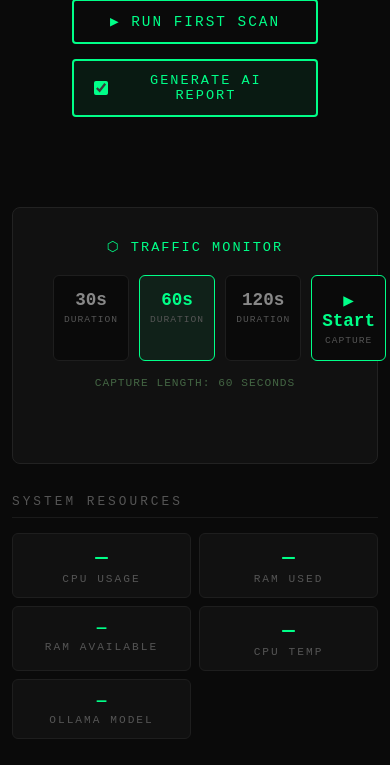
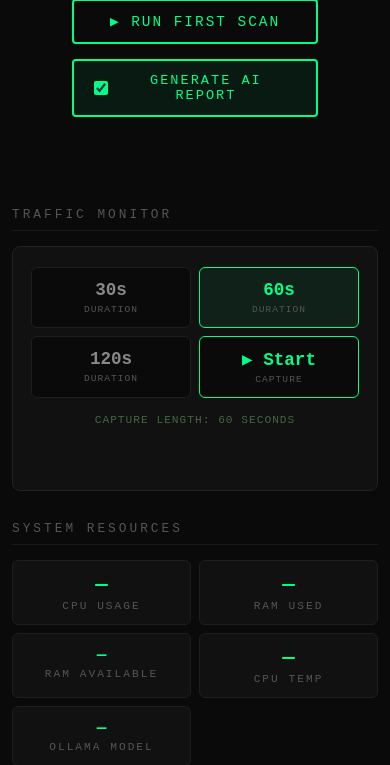
Before and after one commit to Jordan-Stubbs/Sentinel-Scanner, a Python web app: template templates/dashboard.html in a window 390 px wide. Shown: the part 236-1001 px from the top of the page. Before the commit the page ends 975 px from the top, so only its background shows below. Run offline with Jinja, Linux system fonts and the light colour scheme; the template is opened without the code that fills it, so the values that code supplies are empty.

Commit message:
Restyle Traffic Monitor Heading

```diff
--- a/templates/dashboard.html
+++ b/templates/dashboard.html
@@ -656,6 +656,11 @@
             .resource-grid { grid-template-columns: repeat(2, 1fr); gap: 8px; }
             .summary-tile { padding: 12px 8px; }
             .tile-value { font-size: 1.3rem; }
+
+            .traffic-monitor-box { padding: 20px 18px; }
+            .traffic-tile-grid { grid-template-columns: repeat(2, 1fr); gap: 8px; }
+            .traffic-tile { padding: 12px 8px; }
+            .traffic-flag-card { padding: 12px 14px; }
 
             .score-card { padding: 26px 18px; }
             .score-number { font-size: 2.8rem; }
@@ -800,8 +805,8 @@
 
         <!-- Traffic Monitor -->
         {% if not viewing_history %}
+        <p class="section-title">Traffic Monitor</p>
         <div class="traffic-monitor-box">
-            <div class="progress-title">⬡ Traffic Monitor</div>
             <div class="traffic-tile-grid">
                 <div class="traffic-tile" data-duration="30" onclick="selectTrafficDuration(30)">
                     <div class="v">30s</div><div class="l">Duration</div>
@@ -933,8 +938,8 @@
         </div>
 
         <!-- Traffic Monitor -->
+        <p class="section-title">Traffic Monitor</p>
         <div class="traffic-monitor-box">
-            <div class="progress-title">⬡ Traffic Monitor</div>
             <div class="traffic-tile-grid">
                 <div class="traffic-tile" data-duration="30" onclick="selectTrafficDuration(30)">
                     <div class="v">30s</div><div class="l">Duration</div>
```
